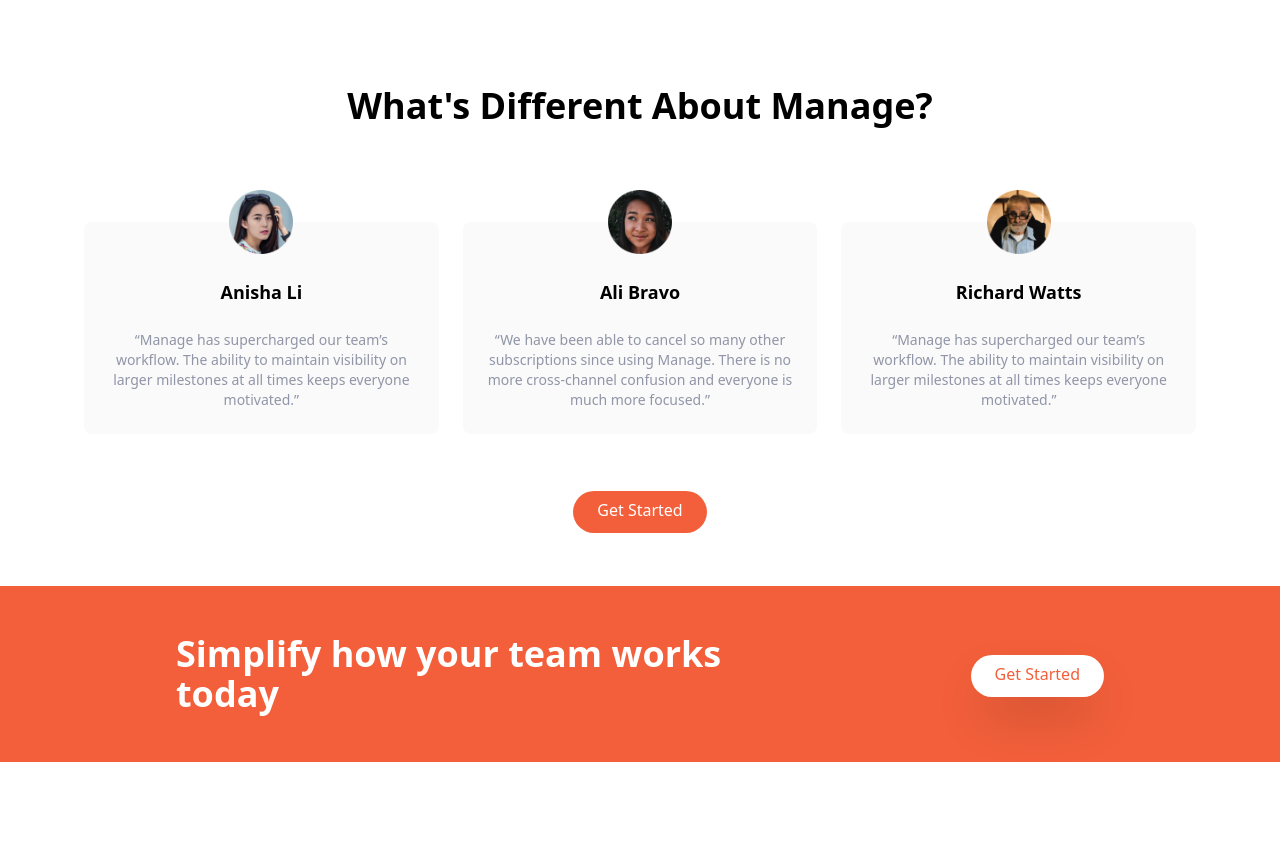
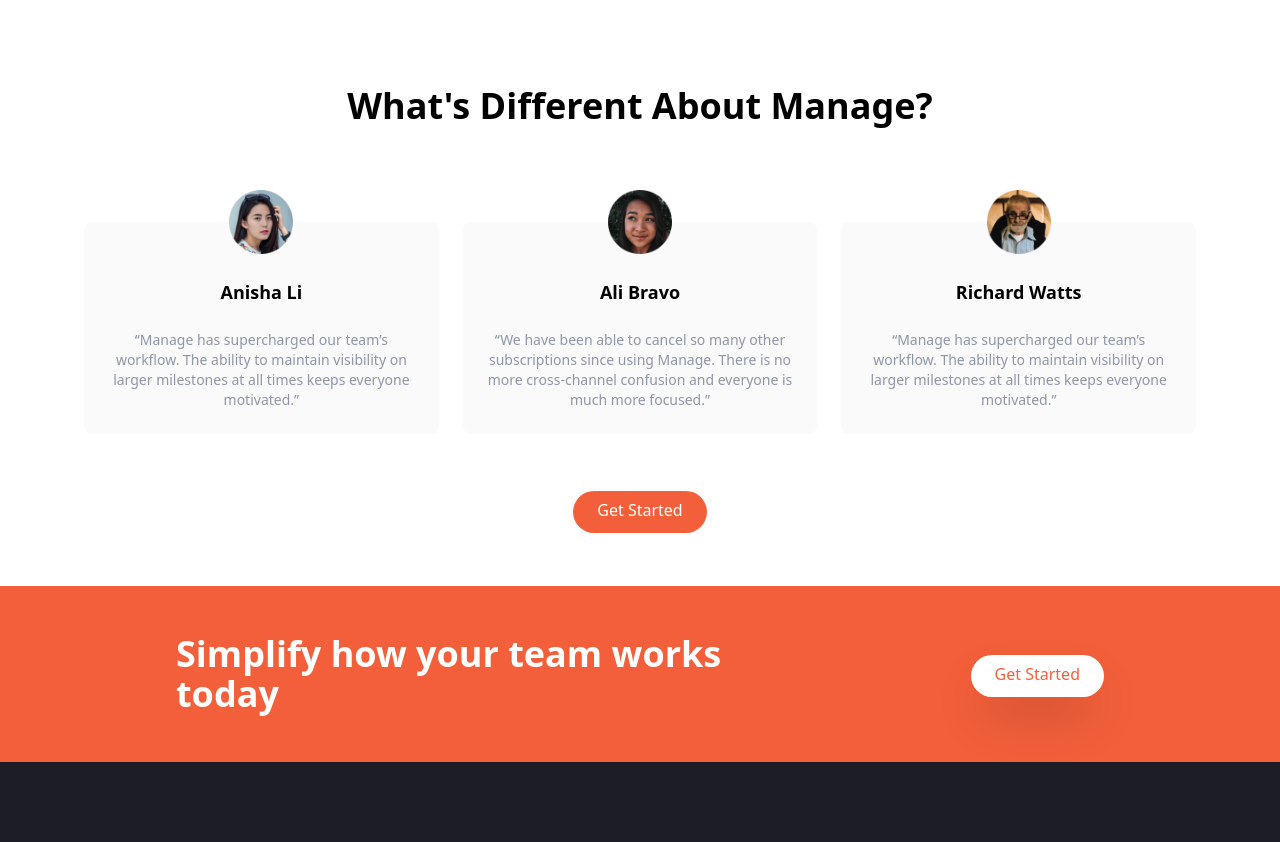
Before and after one commit to GideonOdiokine/Manage-Landing-Page, a website: page index.html in a window 1280 px wide. Shown: the part 1154-1996 px from the top of the page. Before the commit the page ends 1916 px from the top, so only its background shows below. Drawn offline with Linux system fonts and the light colour scheme.

Commit message:
added Footer

```diff
--- a/index.html
+++ b/index.html
@@ -259,7 +259,12 @@
 
     <!-- Footer -->
     <footer class="bg-veryDarkBlue">
+       <!-- Flex Container -->
+      <div
+       class="container flex flex-col-reverse justify-between px-6 py-10 mx-auto space-y-8 md:flex-row md:space-y-0">
 
+
+      </div>
     </footer>
     <script src="js/script.js"></script>
   </body>
```
Also changed, not shown: css/main.css.
